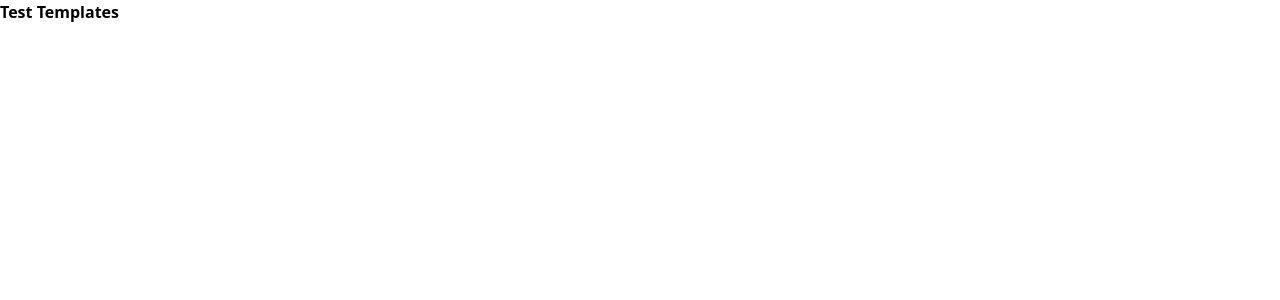
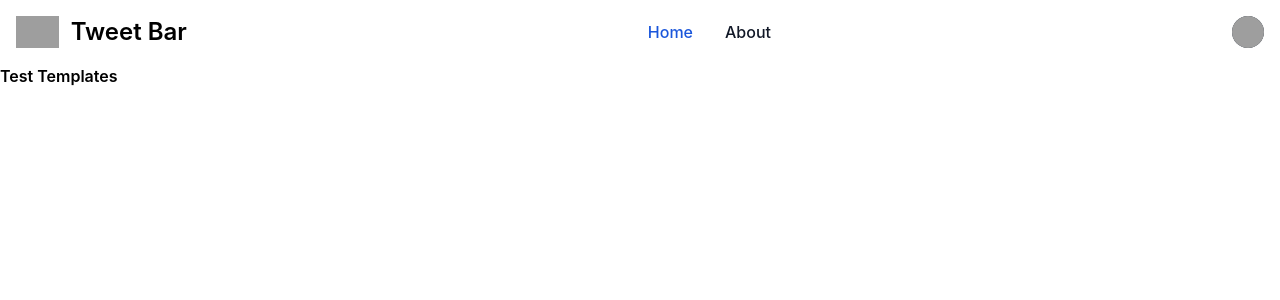
Before and after one commit to DhruvSimform/tweet-crud-auth, a Django app: page /tweet/ in a window 1280 px wide. Before the commit the part shown is almost empty. Shown: the top 300 px of the page. Run offline with Django 4.2, Linux system fonts and the light colour scheme; some libraries are stand-ins or nearby versions; grey boxes are pictures that could not be loaded.

Commit message:
Add navbar template and update layout for improved navigation

```diff
--- a/templates/layout.html
+++ b/templates/layout.html
@@ -1,5 +1,6 @@
+{% load static %}
 <!DOCTYPE html>
-{% load static %}
+
 <html lang="en">
 <head>
     <meta charset="UTF-8">
@@ -7,8 +8,8 @@
     <title>{% block title %}Tweet App{% endblock title %}</title>
 
     {% comment %} tailwind css and flowbite js cdn links added  {% endcomment %}
-    <script src="https://cdn.tailwindcss.com"></script>
-    <script src="https://cdnjs.cloudflare.com/ajax/libs/flowbite/2.2.1/flowbite.turbo.min.js"></script>
+    <link href="https://cdn.jsdelivr.net/npm/flowbite@3.1.2/dist/flowbite.min.css" rel="stylesheet" />
+    <script src="https://cdn.jsdelivr.net/npm/flowbite@3.1.2/dist/flowbite.min.js"></script>
 
 </head>
 <body class"bg-gray-900">
--- /dev/null
+++ b/templates/navbar.html
@@ -0,0 +1,48 @@
+
+
+<nav class="bg-white border-gray-200 dark:bg-gray-900">
+    <div class="max-w-screen-xl flex flex-wrap items-center justify-between mx-auto p-4">
+    <a href="https://flowbite.com/" class="flex items-center space-x-3 rtl:space-x-reverse">
+        <img src="https://flowbite.com/docs/images/logo.svg" class="h-8" alt="Flowbite Logo" />
+        <span class="self-center text-2xl font-semibold whitespace-nowrap dark:text-white">Tweet Bar</span>
+    </a>
+    <div class="flex items-center md:order-2 space-x-3 md:space-x-0 rtl:space-x-reverse">
+        <button type="button" class="flex text-sm bg-gray-800 rounded-full md:me-0 focus:ring-4 focus:ring-gray-300 dark:focus:ring-gray-600" id="user-menu-button" aria-expanded="false" data-dropdown-toggle="user-dropdown" data-dropdown-placement="bottom">
+          <span class="sr-only">Open user menu</span>
+          <img class="w-8 h-8 rounded-full" src="https://th.bing.com/th/id/OIP.0IjSh8YAMecKyLNyMRW90gHaHa?rs=1&pid=ImgDetMain" alt="user photo">
+
+        </button>
+        <!-- Dropdown menu -->
+        <div class="z-50 hidden my-4 text-base list-none bg-white divide-y divide-gray-100 rounded-lg shadow-sm dark:bg-gray-700 dark:divide-gray-600" id="user-dropdown">
+          <div class="px-4 py-3">
+            <span class="block text-sm text-gray-900 dark:text-white">Dhruv Patel</span>
+            <span class="block text-sm  text-gray-500 truncate dark:text-gray-400">name@simform.com</span>
+          </div>
+          <ul class="py-2" aria-labelledby="user-menu-button">
+            <li>
+              <a href="#" class="block px-4 py-2 text-sm text-gray-700 hover:bg-gray-100 dark:hover:bg-gray-600 dark:text-gray-200 dark:hover:text-white">Dashboard</a>
+            </li>
+            <li>
+              <a href="#" class="block px-4 py-2 text-sm text-gray-700 hover:bg-gray-100 dark:hover:bg-gray-600 dark:text-gray-200 dark:hover:text-white">Sign out</a>
+            </li>
+          </ul>
+        </div>
+        <button data-collapse-toggle="navbar-user" type="button" class="inline-flex items-center p-2 w-10 h-10 justify-center text-sm text-gray-500 rounded-lg md:hidden hover:bg-gray-100 focus:outline-none focus:ring-2 focus:ring-gray-200 dark:text-gray-400 dark:hover:bg-gray-700 dark:focus:ring-gray-600" aria-controls="navbar-user" aria-expanded="false">
+          <span class="sr-only">Open main menu</span>
+          <svg class="w-5 h-5" aria-hidden="true" xmlns="http://www.w3.org/2000/svg" fill="none" viewBox="0 0 17 14">
+              <path stroke="currentColor" stroke-linecap="round" stroke-linejoin="round" stroke-width="2" d="M1 1h15M1 7h15M1 13h15"/>
+          </svg>
+      </button>
+    </div>
+    <div class="items-center justify-between hidden w-full md:flex md:w-auto md:order-1" id="navbar-user">
+      <ul class="flex flex-col font-medium p-4 md:p-0 mt-4 border border-gray-100 rounded-lg bg-gray-50 md:space-x-8 rtl:space-x-reverse md:flex-row md:mt-0 md:border-0 md:bg-white dark:bg-gray-800 md:dark:bg-gray-900 dark:border-gray-700">
+        <li>
+          <a href="#" class="block py-2 px-3 text-white bg-blue-700 rounded-sm md:bg-transparent md:text-blue-700 md:p-0 md:dark:text-blue-500" aria-current="page">Home</a>
+        </li>
+        <li>
+          <a href="#" class="block py-2 px-3 text-gray-900 rounded-sm hover:bg-gray-100 md:hover:bg-transparent md:hover:text-blue-700 md:p-0 dark:text-white md:dark:hover:text-blue-500 dark:hover:bg-gray-700 dark:hover:text-white md:dark:hover:bg-transparent dark:border-gray-700">About</a>
+        </li>
+      </ul>
+    </div>
+    </div>
+  </nav>
--- a/tweet/templates/index.html
+++ b/tweet/templates/index.html
@@ -3,5 +3,6 @@
 {% block title %}Tweet{% endblock title %}
 
 {% block content %}
+    {% include "navbar.html" %}
     <h1 class="ext-2xl font-semibold">Test Templates</h1>
 {% endblock content %}
--- a/tweetproject/settings.py
+++ b/tweetproject/settings.py
@@ -117,7 +117,7 @@ USE_TZ = True
 # Static files (CSS, JavaScript, Images)
 # https://docs.djangoproject.com/en/4.2/howto/static-files/
 
-STATIC_URL = '/static/'
+STATIC_URL = 'static/'
 STATICFILES_DIRS = [
     os.path.join(BASE_DIR, "static")
 ]
```
Also changed, not shown: static/img/user.jpg (added).
